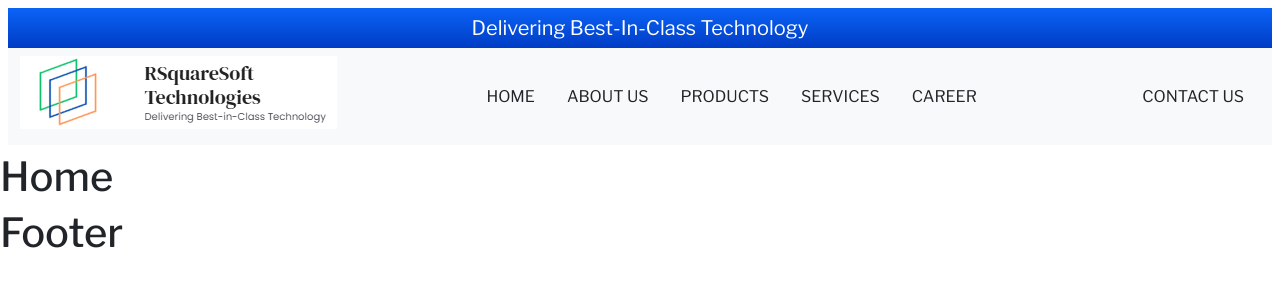
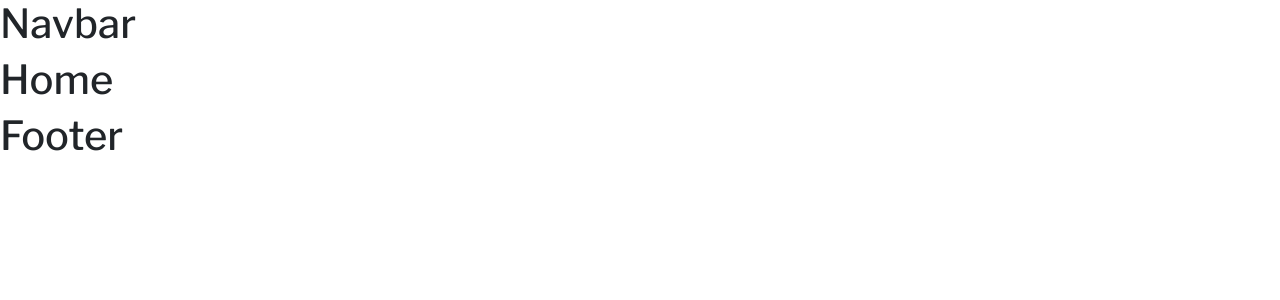
Before and after one commit to ratnesh1253/RsquareDemo, a React (Create React App) app: page / in a window 1280 px wide. Shown: the top 300 px of the page. Built offline with nearby package versions, Linux system fonts and the light colour scheme.

Commit message:
merging to main

```diff
--- a/src/pages/template/Header.jsx
+++ b/src/pages/template/Header.jsx
@@ -1,53 +1,10 @@
 import React from "react";
-import Logo from "./../../assets/image.png";
+import Logo from "./../../assets/RSquareLogo.png";
 
 export default function Header() {
   return (
-    <div className="p-2">
-      <div
-        style={{
-          textAlign: "center",
-          paddingTop: "5px",
-          paddingBottom: "5px",
-          background: "linear-gradient(#0b63f6, #003cc5)",
-          color: "white",
-        }}
-        className="lead"
-      >
-        <strong>Delivering Best-In-Class Technology</strong>
-      </div>
-      <nav className="navbar bg-body-tertiary">
-        <div className="container-fluid" style={{ display: "flex" }}>
-          <a className="h1" href="/">
-            <img src={Logo} alt="logo" />
-            {/* <h1 style={{ display: "inline-block" }}>
-              RSquareSoft Technologies
-            </h1> */}
-          </a>
-          <div style={{ display: "flex", justifyContent: "space-between" }}>
-            <a href="/" className="nav-link active mx-3">
-              HOME
-            </a>
-            <a href="/about-us" className="nav-link active mx-3">
-              ABOUT US
-            </a>
-            <a href="/products/" className="nav-link active mx-3">
-              PRODUCTS
-            </a>
-            <a href="/services/" className="nav-link active mx-3">
-              SERVICES
-            </a>
-            <a href="/career/" className="nav-link active mx-3">
-              CAREER
-            </a>
-          </div>
-          <div>
-            <a href="/contact-us/" className="buttonanime nav-link active mx-3">
-              CONTACT US
-            </a>
-          </div>
-        </div>
-      </nav>
+    <div>
+      <h1>Navbar</h1>
     </div>
   );
 }
```
